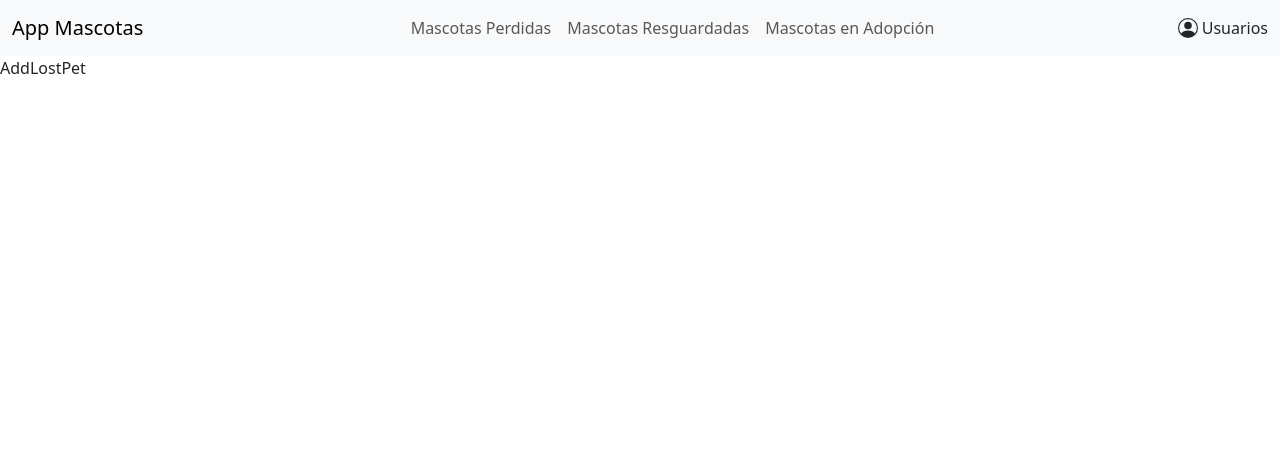
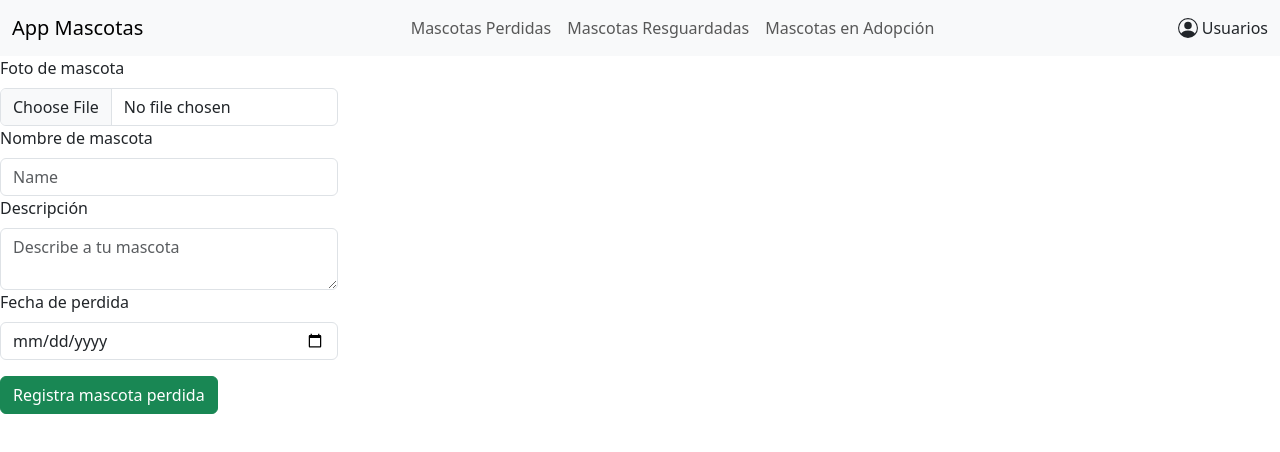
Before and after one commit to Alanav29/frontMascotas, a React (Vite) app: page /add-lost-pet in a window 1280 px wide. Shown: the top 452 px of the page. Built offline with nearby package versions, Linux system fonts and the light colour scheme.

Commit message:
Se agrego boton mi perfil en navbar

```diff
--- a/src/components/navBarComponents/NavbarUserOptions.jsx
+++ b/src/components/navBarComponents/NavbarUserOptions.jsx
@@ -12,9 +12,14 @@ const NavbarUserOptions = () => {
 	const userSigned = useSelector(selectUser);
 
 	let optionSignOff = (
-		<button className="btn btn-danger" onClick={signOff}>
-			Cerrar Sesion
-		</button>
+		<>
+			<Link className="btn btn-primary mb-2" to="/user-data">
+				Mi perfil
+			</Link>
+			<button className="btn btn-danger" onClick={signOff}>
+				Cerrar Sesion
+			</button>
+		</>
 	);
 
 	let optionSignIn = (
--- a/src/routes/RouterIndex.jsx
+++ b/src/routes/RouterIndex.jsx
@@ -6,6 +6,7 @@ import PetsForAdoption from "../screens/PetsForAdoption";
 import SignIn from "../screens/SignIn";
 import SignUp from "../screens/SignUp";
 import AddLostPet from "../screens/AddLostPet";
+import UserData from "../screens/UserData";
 
 export const RouterIndex = () => {
 	return (
@@ -17,6 +18,7 @@ export const RouterIndex = () => {
 			<Route path="/signIn" element={<SignIn />} />
 			<Route path="/signUp" element={<SignUp />} />
 			<Route path="/add-lost-pet" element={<AddLostPet />} />
+			<Route path="/user-data" element={<UserData />} />
 		</Routes>
 	);
 };
--- a/src/screens/AddLostPet.jsx
+++ b/src/screens/AddLostPet.jsx
@@ -1,5 +1,63 @@
+import { useForm } from "react-hook-form";
+
 const AddLostPet = () => {
-	return <div>AddLostPet</div>;
+	const { register, handleSubmit } = useForm();
+	const addLostPet = () => {};
+
+	return (
+		<div className="d-flex flex-wrap">
+			<form className="d-block" onSubmit={handleSubmit(addLostPet)}>
+				<label className="form-label" htmlFor="lostPetImgInput">
+					Foto de mascota
+				</label>
+				<input
+					{...register("image")}
+					type="file"
+					className="form-control"
+					id="lostPetImgInput"
+				/>
+
+				<label className="form-label" htmlFor="lostPetNameInput">
+					Nombre de mascota
+				</label>
+				<input
+					{...register("name")}
+					className="form-control"
+					type="text"
+					placeholder="Name"
+					id="lostPetNameInput"
+					required
+				/>
+
+				<label className="form-label" htmlFor="lostPetDescInput">
+					Descripción
+				</label>
+				<textarea
+					{...register("description")}
+					className="form-control"
+					aria-label="With textarea"
+					id="lostPetDescInput"
+					placeholder="Describe a tu mascota"
+				></textarea>
+
+				<label className="form-label" htmlFor="losPetDateInput">
+					Fecha de perdida
+				</label>
+				<input
+					{...register("date_lost")}
+					className="form-control"
+					type="date"
+					placeholder="Fecha en que se perdío"
+					id="losPetDateInput"
+					required
+				/>
+
+				<button className="btn btn-success mt-3" type="submit">
+					Registra mascota perdida
+				</button>
+			</form>
+		</div>
+	);
 };
 
 export default AddLostPet;
--- /dev/null
+++ b/src/screens/UserData.jsx
@@ -0,0 +1,5 @@
+const UserData = () => {
+	return <div>UserData</div>;
+};
+
+export default UserData;
--- a/src/styles/HomeDescription.css
+++ b/src/styles/HomeDescription.css
@@ -3,6 +3,7 @@
 }
 
 .homeDescription {
+	font-size: 2rem !important;
 	width: 50%;
 	height: 100%;
 }
--- a/src/styles/PetButtonsHome.css
+++ b/src/styles/PetButtonsHome.css
@@ -1,5 +1,6 @@
 .petButtonHome {
-	width: 150px;
+	min-width: 100px;
+	max-width: 150px;
 	height: 150px;
 	border-radius: 10%;
 	display: flex;
```
Also changed, not shown: src/utils/something.txt (deleted).
